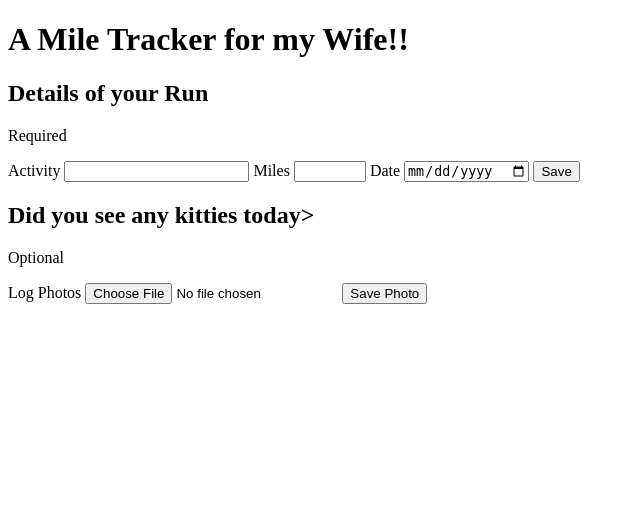
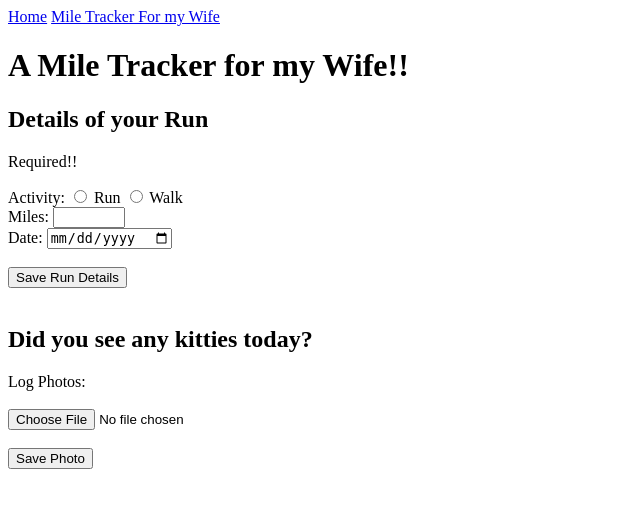
Before and after one commit to kwooby/kwooby, a Flask app: page /mile-tracker in a window 1280 px wide. Shown: the top 508 px of the page, without its empty margins (0-640 px from the left). Run offline with Flask 3, Linux system fonts and the light colour scheme; the visitor is signed in with stand-in values (Sample User, id 1).

Commit message:
See README for details

```diff
--- a/app.py
+++ b/app.py
@@ -5,7 +5,7 @@ from werkzeug.utils import secure_filename
 
 app = Flask(__name__)
 
-app.secret_key = "change-this-later"
+app.secret_key = os.environ.get("SECRET_KEY")
 
 PASSWORD = os.environ.get("PASSWORD")
 
@@ -70,7 +70,7 @@ def log_details():
 
     activity = request.form["activity"]
     miles = float(request.form["miles"])
-    run_date = request.form["date"]
+    run_date = request.form["run_date"]
 
     connection = get_db_connection()
 
@@ -121,4 +121,4 @@ def display_photos():
 
 if __name__ == "__main__":
     create_table()
-    app.run(debug=True)
+    app.run()
--- a/templates/mile-tracker.html
+++ b/templates/mile-tracker.html
@@ -7,31 +7,60 @@
     <title>Mile Tracker</title>
 </head>
 <body>
+
+    <header>
+        <nav>
+            <a href ="{{ url_for('home') }}">Home</a>
+            <a href="{{ url_for('mile-tracker') }}">Mile Tracker For my Wife</a>
+        </nav>
+    </header>
+
+    <main>
     <h1>A Mile Tracker for my Wife!!</h1>
 
     <h2>Details of your Run</h2>
-    <p class="required">Required</p>
+    <p class="required">Required!!</p>
 
     <form method="POST" action="/log-details">
-        <label for="activity">Activity</label>
-        <input id="activity" name="activity" type="text" required>
 
-        <label for="miles">Miles</label>
+        <label for="activity">Activity: </label>
+        <label>
+            <input id="activity" name="activity" type="radio" value="Run" required>
+            Run
+        </label>
+        <label>
+            <input id="activity" name="activity" type="radio" value="Walk" required>
+            Walk
+        </label>
+        <br>
+
+        <label for="miles">Miles: </label>
         <input id="miles" name="miles" type="number" min="0" max="10" step="0.1" required>
 
-        <label for="run_date">Date</label>
+        <br>
+
+        <label for="run_date">Date: </label>
         <input id="run_date" name="run_date" type="date" required>
 
-        <button type="submit">Save</button>
+        <br>
+        <br>
+
+        <button type="submit">Save Run Details</button>
     </form>
 
-    <h2>Did you see any kitties today></h2>
-    <p class="optional">Optional</p>
+    <br>
+
+    <h2>Did you see any kitties today?</h2>
 
     <form method="POST" action="/log-photos" enctype="multipart/form-data">
 
-        <label for="log_photos">Log Photos</label>
+        <label for="log_photos">Log Photos: </label>
+        <br>
+        <br>
         <input id="log_photos" name="log_photos" type="file">
+
+        <br>
+        <br>
 
         <button type="submit">Save Photo</button>
     </form>
```
Also changed, not shown: templates/home.html (added, +28 -0 lines), templates/index.html (+8 -6 lines), README.md.
